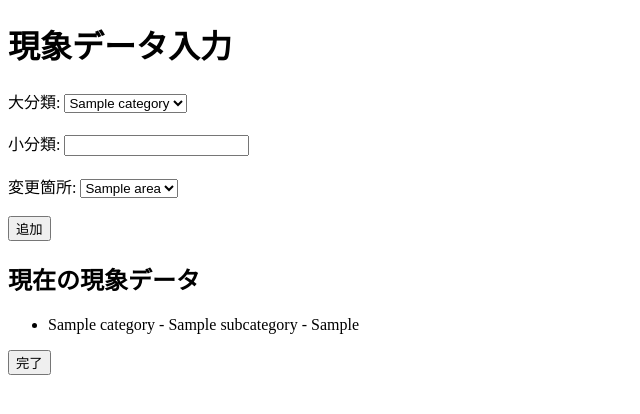
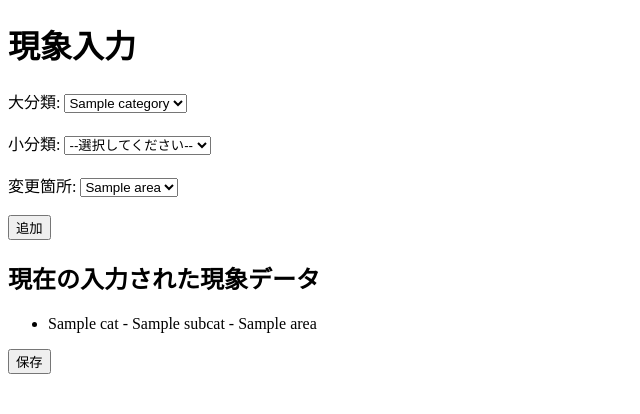
Before and after one commit to Shogo2626/FBDUploadApp, a Flask app: template templates/phenomenon.html in a window 1280 px wide. Shown: the top 414 px of the page, without its empty margins (0-640 px from the left). Run offline with Flask 3, Linux system fonts and the light colour scheme; the template is opened without the code that fills it: most values are stand-ins (such as "Sample title", 1, 10 or a date in 2020).

Commit message:
Update app.py

```diff
--- a/templates/form.html
+++ b/templates/form.html
@@ -7,6 +7,8 @@
 <body>
     <h1>基本情報入力</h1>
     <form action="/save" method="post">
+        <input type="hidden" name="file_name" value="{{ file_name }}">
+
         <label for="customer_name">お客様名:</label>
         <input type="text" id="customer_name" name="customer_name" required><br><br>
 
@@ -17,7 +19,7 @@
             {% endfor %}
         </select><br><br>
 
-        <label for="reporter">報告者名:</label>
+        <label for="reporter">報告者:</label>
         <input type="text" id="reporter" name="reporter" required><br><br>
 
         <label for="adjuster">調整者:</label>
@@ -48,7 +50,7 @@
             {% endfor %}
         </select><br><br>
 
-        <button type="submit">次へ</button>
+        <button type="submit">保存</button>
     </form>
 </body>
 </html>
--- a/templates/phenomenon.html
+++ b/templates/phenomenon.html
@@ -5,20 +5,22 @@
     <title>現象入力</title>
 </head>
 <body>
-    <h1>現象データ入力</h1>
+    <h1>現象入力</h1>
     <form action="/phenomenon" method="post">
         <label for="category">大分類:</label>
         <select id="category" name="category" required>
-            {% for category in categories %}
+            {% for category, subcategories in categories.items() %}
             <option value="{{ category }}">{{ category }}</option>
             {% endfor %}
         </select><br><br>
 
         <label for="subcategory">小分類:</label>
-        <input type="text" id="subcategory" name="subcategory" required><br><br>
+        <select id="subcategory" name="subcategory" required>
+            <option value="">--選択してください--</option>
+        </select><br><br>
 
         <label for="change_area">変更箇所:</label>
-        <select id="change_area" name="change_area" required>
+        <select id="change_area" name="change_area">
             {% for area in change_areas %}
             <option value="{{ area }}">{{ area }}</option>
             {% endfor %}
@@ -27,15 +29,15 @@
         <button type="submit">追加</button>
     </form>
 
-    <h2>現在の現象データ</h2>
+    <h2>現在の入力された現象データ</h2>
     <ul>
-        {% for category, subcategory, change_area in phenomena %}
-        <li>{{ category }} - {{ subcategory }} - {{ change_area }}</li>
+        {% for cat, subcat, area in phenomena %}
+        <li>{{ cat }} - {{ subcat }} - {{ area }}</li>
         {% endfor %}
     </ul>
 
     <form action="/save_phenomena" method="post">
-        <button type="submit">完了</button>
+        <button type="submit">保存</button>
     </form>
 </body>
 </html>
```
